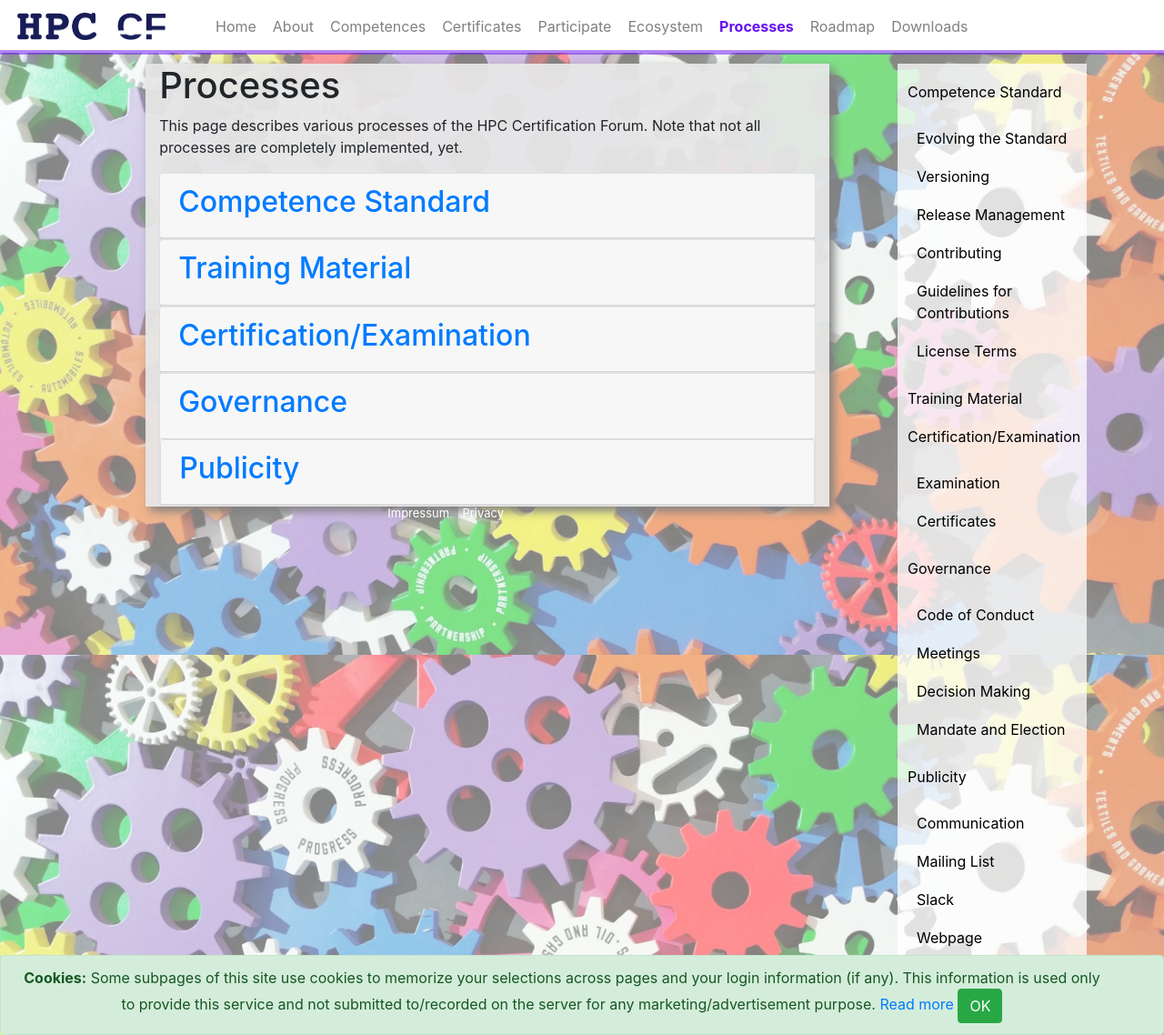
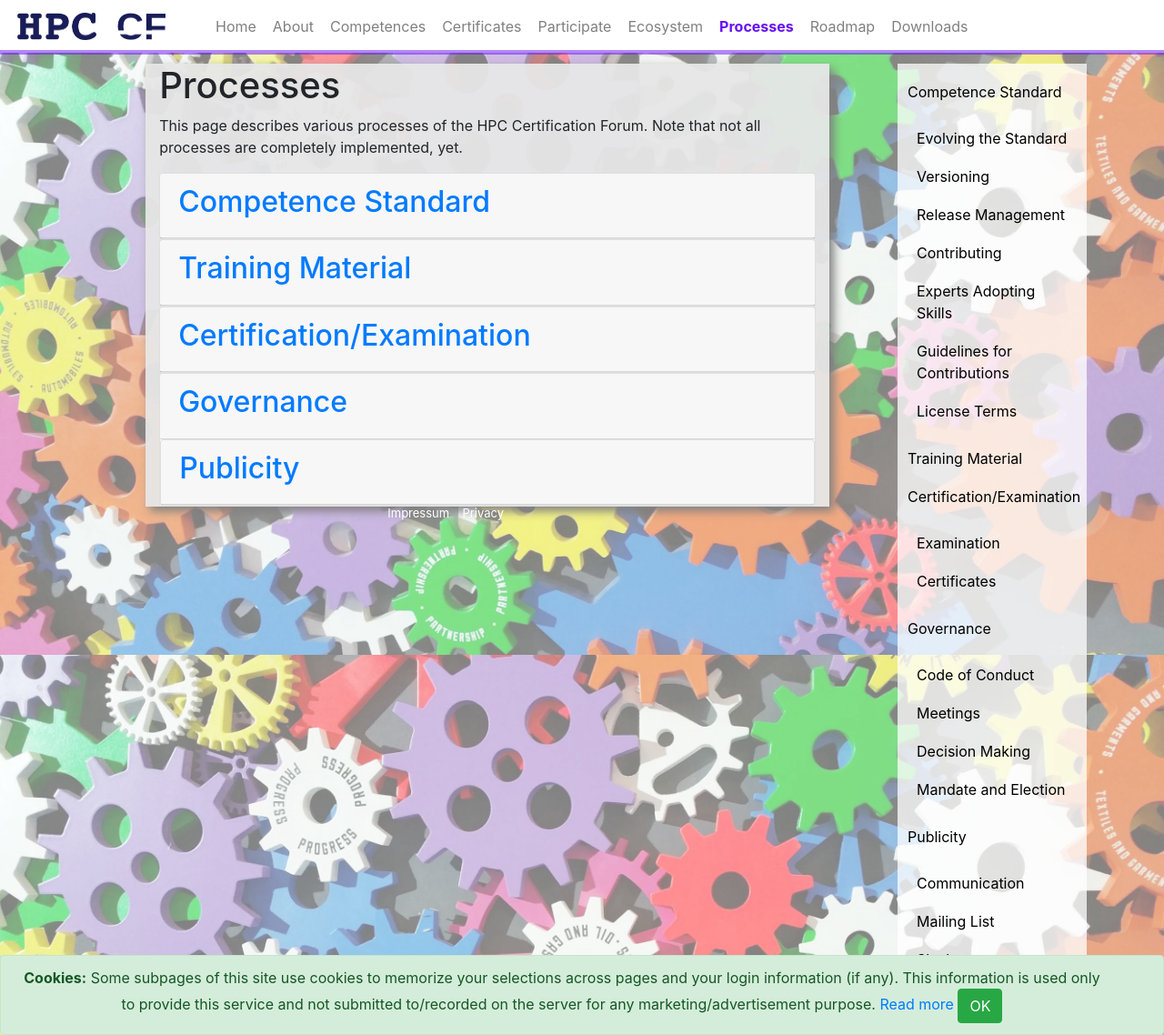
Before and after one commit to HPC-certification-forum/www, a Jekyll site: the page built from data/processes.md, in a window 1280 px wide and 1138 px high. Shown: the whole window at 91% size. Built offline with Jekyll 4.4.1, drawn with Linux system fonts in a browser that asks for light colours; some of the changed lines change nothing that is shown.

Commit message:
Experts adopting skills

```diff
--- a/data/processes.md
+++ b/data/processes.md
@@ -158,6 +158,7 @@
   1. discussing them on Slack (it is a good idea to announce complex changes to the community in the #skill-tree channel)
   1. adjusting the cs-tree in the MindMap (editable via the FreePlane tool)
   1. directly preparing a GitHub pull request that changes the Markdown files in the community repository. As GitHub allows for commenting on individual lines, this provides means for rapid feedback as well.
+  1. adopting a skill. We encourage [experts to maintain skills](#cs-adopting) in their expertise which ensures the skill is meeting the needs of the community.
 
 #### Integration
 
@@ -166,6 +167,30 @@
   Ultimately, the curators of the respective skill sub-trees will be in charge of assessing the suggestions and modifications and reacting to change requests.
   At the moment, the process is lightweight, direct change requests are often directly accepted for the phase of building the first release version of the tree.
 
+  </div>
+  </div>
+  </div>
+
+
+
+  <div class="card">
+  <div class="card-header">
+  <h3 id="cs-adopting_"><a class="card-link" data-toggle="collapse" href="#cs-adopting">Experts Adopting Skills</a></h3></div>
+  <div id="cs-adopting" class="collapse" data-parent="#cs-accordion">
+  <div class="card-body">
+We enable experts to curate selected skills that are in their field of expertise.
+As they are proficient in the particular software or hardware, they can assess which knowledge is most relevant to beginners, intermediates or experts.
+Analogous to a “maintainer” of a code subsystem, these individuals are curating the adopted skills.
+We say that a skill is “adopted” if it is curated by an expert and the expert becomes the curator of a skill. The curator of a skill will be listed on the skill.
+
+#### Responsibilities of a curator
+
+The curator should watch for any suggestions to modify the skill and moderate these changes accordingly.
+The curator should participate in discussions involving the specific skill.
+Procedure to adopt a skill
+Initially, the expert should review the skill carefully and make suggestions for any change.
+The expert should also contribute some examination questions to the portfolio.
+The responsible subtree curator should be contacted by email or Slack (skill-tree channel) and the interest to adopt the skill must be expressed together with a brief reference about expertise in the field. The board will then accept or deny the request.
   </div>
   </div>
   </div>
```
